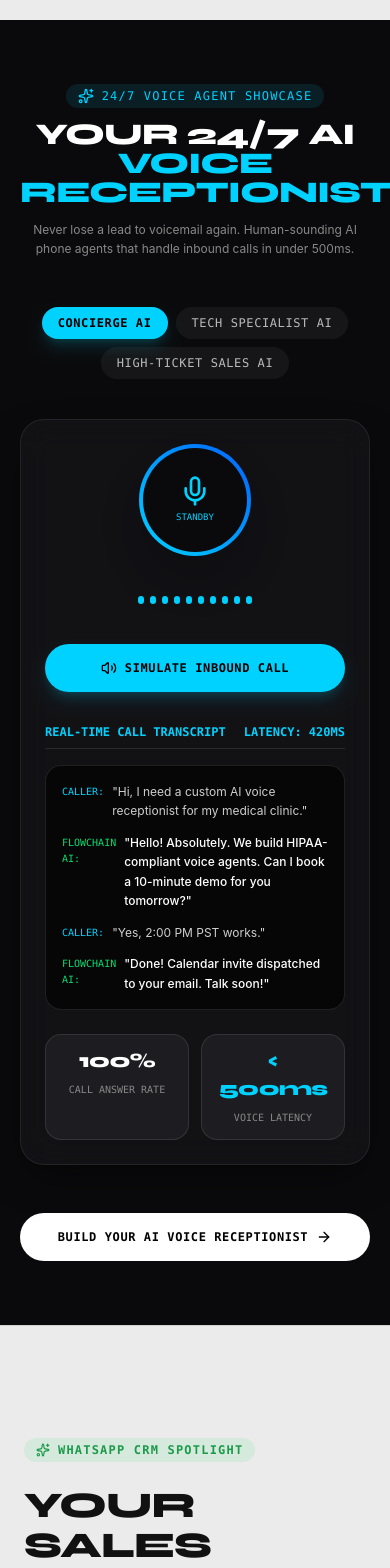
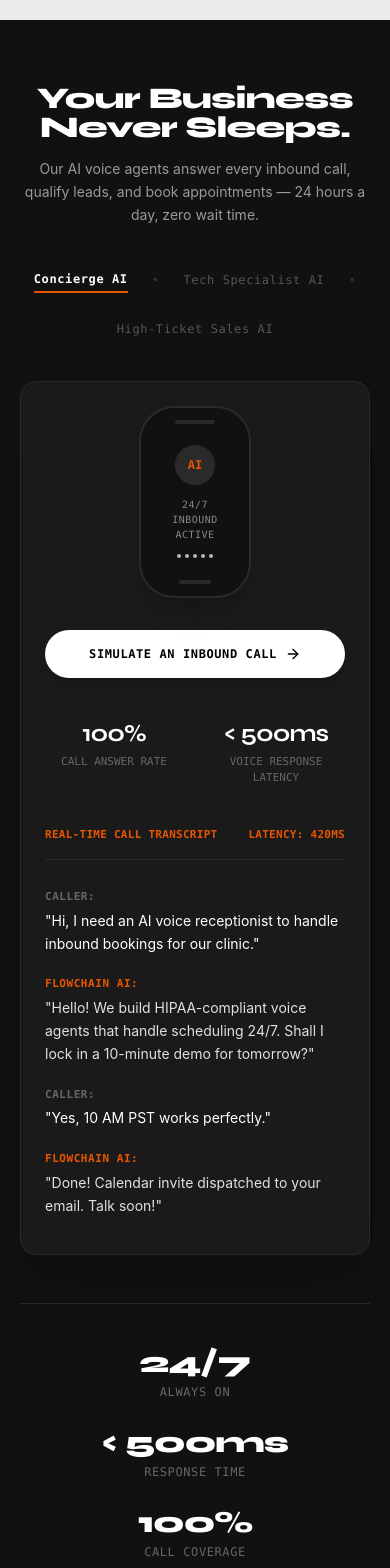
Before and after one commit to Immortal05-RAO/flwochain, a React (Vite) app: page / in a window 390 px wide. Shown: the part 6580-8148 px from the top of the page. Built offline with nearby package versions, Linux system fonts and the light colour scheme.

Commit message:
refactor: redesign AI Receptionist section with Stripe/Linear editorial aesthetic, warm dark #111111 background, phone illustration, white CTA pill, and orange transcript stream

```diff
--- a/src/components/AIReceptionistShowcase.tsx
+++ b/src/components/AIReceptionistShowcase.tsx
@@ -1,143 +1,289 @@
-import React, { useState } from 'react';
-import { Mic, Sparkles, Volume2, ArrowRight } from 'lucide-react';
+import React, { useState, useEffect, useRef } from 'react';
+import { ArrowRight } from 'lucide-react';
 
 interface AIReceptionistShowcaseProps {
   onOpenBooking: () => void;
 }
 
+type PersonaType = 'concierge' | 'technical' | 'sales';
+
 export const AIReceptionistShowcase: React.FC<AIReceptionistShowcaseProps> = ({ onOpenBooking }) => {
-  const [isPlayingCall, setIsPlayingCall] = useState(false);
-  const [activePersona, setActivePersona] = useState<'concierge' | 'technical' | 'sales'>('concierge');
+  const [activePersona, setActivePersona] = useState<PersonaType>('concierge');
+  const [isSimulating, setIsSimulating] = useState(false);
+  const [visibleStep, setVisibleStep] = useState<number>(4); // Default shows full transcript
+  const [isFading, setIsFading] = useState(false);
+  const cardRef = useRef<HTMLDivElement>(null);
+  const [isCardVisible, setIsCardVisible] = useState(false);
 
-  const personas = [
-    { id: 'concierge', name: 'Concierge AI', desc: 'Friendly booking & general inquiry handler.' },
-    { id: 'technical', name: 'Tech Specialist AI', desc: 'Deep technical qualification & spec intake.' },
-    { id: 'sales', name: 'High-Ticket Sales AI', desc: 'Enterprise lead qualification & executive booking.' },
+  // IntersectionObserver for entrance motion
+  useEffect(() => {
+    const observer = new IntersectionObserver(
+      (entries) => {
+        const [entry] = entries;
+        if (entry.isIntersecting) {
+          setIsCardVisible(true);
+        }
+      },
+      { threshold: 0.15 }
+    );
+
+    if (cardRef.current) {
+      observer.observe(cardRef.current);
+    }
+
+    return () => observer.disconnect();
+  }, []);
+
+  const personas: { id: PersonaType; label: string }[] = [
+    { id: 'concierge', label: 'Concierge AI' },
+    { id: 'technical', label: 'Tech Specialist AI' },
+    { id: 'sales', label: 'High-Ticket Sales AI' },
   ];
 
+  const transcriptData: Record<PersonaType, Array<{ sender: 'caller' | 'ai'; text: string }>> = {
+    concierge: [
+      { sender: 'caller', text: 'Hi, I need an AI voice receptionist to handle inbound bookings for our clinic.' },
+      { sender: 'ai', text: 'Hello! We build HIPAA-compliant voice agents that handle scheduling 24/7. Shall I lock in a 10-minute demo for tomorrow?' },
+      { sender: 'caller', text: 'Yes, 10 AM PST works perfectly.' },
+      { sender: 'ai', text: 'Done! Calendar invite dispatched to your email. Talk soon!' },
+    ],
+    technical: [
+      { sender: 'caller', text: 'Do your voice agents support multi-step CRM webhooks and live database lookups?' },
+      { sender: 'ai', text: 'Yes. Our agents execute real-time REST API queries mid-call with sub-500ms voice latency.' },
+      { sender: 'caller', text: 'Excellent. Let’s start a technical architecture audit.' },
+      { sender: 'ai', text: 'Understood. Reserving an engineering review slot for your team now.' },
+    ],
+    sales: [
+      { sender: 'caller', text: 'What is the ROI on deploying AI voice agents for enterprise inbound leads?' },
+      { sender: 'ai', text: 'Our clients average a 340% increase in lead velocity by capturing and qualifying 100% of after-hours calls.' },
+      { sender: 'caller', text: 'Sounds solid. Can we set up an executive strategy call?' },
+      { sender: 'ai', text: 'Locking in a 20-minute strategy session with Shashwat V. Rao & Dev U.' },
+    ],
+  };
+
+  const handlePersonaChange = (newPersona: PersonaType) => {
+    if (newPersona === activePersona) return;
+    setIsFading(true);
+    setTimeout(() => {
+      setActivePersona(newPersona);
+      setVisibleStep(4);
+      setIsFading(false);
+    }, 300);
+  };
+
+  const handleSimulateCall = () => {
+    if (isSimulating) return;
+    setIsSimulating(true);
+    setVisibleStep(1);
+
+    const timers = [
+      setTimeout(() => setVisibleStep(2), 1200),
+      setTimeout(() => setVisibleStep(3), 2600),
+      setTimeout(() => {
+        setVisibleStep(4);
+        setIsSimulating(false);
+      }, 4000),
+    ];
+
+    return () => timers.forEach(clearTimeout);
+  };
+
+  const currentTranscript = transcriptData[activePersona];
+
   return (
-    <section className="relative w-full bg-[#0A0A0C] text-white py-16 sm:py-28 px-5 sm:px-8 md:px-12 lg:px-16 selection:bg-[#00D2FF] selection:text-black">
+    <section
+      id="ai-receptionist"
+      className="relative w-full bg-[#111111] text-white py-16 sm:py-28 px-5 sm:px-8 md:px-12 lg:px-16 selection:bg-[#E85500] selection:text-white"
+    >
       <div className="max-w-6xl mx-auto">
-        {/* Header */}
-        <div className="text-center max-w-3xl mx-auto mb-12 sm:mb-16 space-y-3">
-          <div className="inline-flex items-center gap-2 font-mono text-xs text-[#00D2FF] uppercase tracking-widest px-3 py-1 bg-[#00D2FF]/10 rounded-full">
-            <Sparkles className="w-4 h-4" />
-            <span>24/7 VOICE AGENT SHOWCASE</span>
-          </div>
-
+        {/* Section Header */}
+        <div className="text-center max-w-2xl mx-auto mb-10 sm:mb-12 space-y-4">
           <h2 className="font-syne font-extrabold text-3xl sm:text-5xl lg:text-6xl text-white tracking-tight leading-[0.98]">
-            YOUR 24/7 AI <br />
-            <span className="text-[#00D2FF]">VOICE RECEPTIONIST.</span>
+            Your Business Never Sleeps.
           </h2>
 
-          <p className="font-sans text-xs sm:text-base text-[#888888] max-w-xl mx-auto leading-relaxed">
-            Never lose a lead to voicemail again. Human-sounding AI phone agents that handle inbound calls in under 500ms.
+          <p className="font-sans text-sm sm:text-base text-[#999999] max-w-[520px] mx-auto leading-relaxed">
+            Our AI voice agents answer every inbound call, qualify leads, and book appointments — 24 hours a day, zero wait time.
           </p>
         </div>
 
-        {/* Persona Selector Tabs (Mobile Stack / Scroll) */}
-        <div className="flex flex-wrap items-center justify-center gap-2 sm:gap-3 mb-10">
-          {personas.map((p) => (
+        {/* Service Type Selector (Clean text links with orange underline) */}
+        <div className="flex flex-wrap items-center justify-center gap-6 sm:gap-8 mb-10 font-mono text-xs uppercase tracking-wider">
+          {personas.map((p, idx) => (
+            <React.Fragment key={p.id}>
+              {idx > 0 && <span className="text-[#333333] select-none">•</span>}
               <button
-              key={p.id}
-              onClick={() => setActivePersona(p.id as any)}
-              className={`px-4 py-2 rounded-full font-mono text-xs uppercase tracking-wider transition-all duration-300 ${
+                onClick={() => handlePersonaChange(p.id)}
+                className={`transition-colors py-1 ${
                   activePersona === p.id
-                  ? 'bg-[#00D2FF] text-black font-bold shadow-lg shadow-cyan-500/20'
-                  : 'bg-white/5 text-white/70 hover:bg-white/10'
+                    ? 'text-white font-bold border-b-2 border-[#E85500] pb-1'
+                    : 'text-[#555555] hover:text-white'
                 }`}
               >
-              {p.name}
+                {p.label}
               </button>
+            </React.Fragment>
           ))}
         </div>
 
-        {/* MAIN SHOWCASE CONTAINER: Single Column Stack on Mobile */}
-        <div className="grid grid-cols-1 lg:grid-cols-12 gap-8 items-center glass-card-dark p-6 sm:p-10 rounded-3xl border border-white/15">
-          {/* Phone Call Simulator Box */}
-          <div className="lg:col-span-6 flex flex-col items-center justify-center text-center space-y-6 w-full">
-            <div className="relative w-28 h-28 sm:w-36 sm:h-36 rounded-full bg-gradient-to-tr from-[#00D2FF] to-blue-600 p-1 flex items-center justify-center shadow-2xl">
-              <div className="w-full h-full rounded-full bg-[#0A0A0C] flex flex-col items-center justify-center p-4">
-                <Mic className={`w-8 h-8 text-[#00D2FF] ${isPlayingCall ? 'animate-bounce' : ''}`} />
-                <span className="font-mono text-[9px] text-[#00D2FF] mt-1 uppercase">
-                  {isPlayingCall ? 'LIVE CALL ACTIVE' : 'STANDBY'}
-                </span>
+        {/* Main Interactive Centered Card */}
+        <div
+          ref={cardRef}
+          className={`bg-[#1A1A1A] border border-[#2A2A2A] rounded-2xl sm:rounded-3xl p-6 sm:p-10 lg:p-12 shadow-2xl transition-all duration-700 ease-out ${
+            isCardVisible ? 'opacity-100 scale-100' : 'opacity-0 scale-95'
+          }`}
+        >
+          <div className="grid grid-cols-1 lg:grid-cols-2 gap-10 lg:gap-14 items-center">
+            {/* Left Column — Phone Illustration & Clean White Pill Button */}
+            <div className="flex flex-col items-center justify-center text-center space-y-8 w-full">
+              {/* Minimal Dark Phone Silhouette Illustration */}
+              <div className="relative w-28 h-48 sm:w-32 sm:h-56 rounded-[2.2rem] bg-[#111111] border-2 border-[#2A2A2A] p-2 flex flex-col justify-between items-center shadow-xl">
+                {/* Phone Speaker Notch */}
+                <div className="w-10 h-1 bg-[#2A2A2A] rounded-full mt-1" />
+
+                {/* Inner Screen Display */}
+                <div className="w-full my-auto flex flex-col items-center space-y-3 px-2">
+                  <div className="w-10 h-10 rounded-full bg-[#2A2A2A] flex items-center justify-center text-[#E85500] font-mono text-xs font-bold">
+                    AI
+                  </div>
+                  <div className="font-mono text-[10px] uppercase tracking-wider text-[#888888]">
+                    {isSimulating ? 'CALL IN PROGRESS' : '24/7 INBOUND ACTIVE'}
+                  </div>
+                  {/* Single Minimal Audio Line Waveform */}
+                  <div className="w-16 h-1 flex items-center justify-center gap-1">
+                    {[12, 24, 16, 28, 14].map((h, i) => (
+                      <div
+                        key={i}
+                        className="w-1 bg-white/70 rounded-full transition-all duration-300"
+                        style={{ height: isSimulating ? `${h}px` : '4px' }}
+                      />
+                    ))}
                   </div>
                 </div>
 
-            {/* Audio Waveform Visualizer */}
-            <div className="w-full flex items-center justify-center gap-1.5 h-10">
-              {[16, 28, 12, 36, 20, 32, 14, 24, 38, 18].map((h, i) => (
-                <div
-                  key={i}
-                  className="w-1.5 bg-[#00D2FF] rounded-full transition-all duration-300"
-                  style={{
-                    height: isPlayingCall ? `${Math.min(36, h * (1 + Math.random()))}px` : '8px',
-                  }}
-                />
-              ))}
+                {/* Home Indicator */}
+                <div className="w-8 h-1 bg-[#2A2A2A] rounded-full mb-1" />
               </div>
 
-            {/* Simulate Call Button */}
+              {/* Single CTA Button — Clean White Pill Button (Hover shifts to orange) */}
               <button
-              onClick={() => setIsPlayingCall(!isPlayingCall)}
-              className="w-full sm:w-auto min-h-[48px] px-8 py-3 bg-[#00D2FF] text-black font-mono font-bold text-xs uppercase tracking-wider rounded-full flex items-center justify-center gap-2 shadow-lg shadow-cyan-500/20"
+                onClick={handleSimulateCall}
+                disabled={isSimulating}
+                className="w-full sm:w-auto min-h-[48px] px-8 py-3.5 bg-white hover:bg-[#E85500] text-black hover:text-white font-mono text-xs font-bold uppercase tracking-wider rounded-full shadow-lg transition-all duration-300 flex items-center justify-center gap-2 group"
               >
-              <Volume2 className="w-4 h-4" />
-              <span>{isPlayingCall ? 'End Call Demo' : 'Simulate Inbound Call'}</span>
+                <span>{isSimulating ? 'Simulating Call...' : 'Simulate an Inbound Call'}</span>
+                <ArrowRight className="w-4 h-4 transition-transform group-hover:translate-x-1" />
               </button>
+
+              {/* Minimal Data Stats Below Button */}
+              <div className="grid grid-cols-2 gap-6 w-full max-w-xs pt-2">
+                <div className="text-center">
+                  <div className="font-syne font-bold text-2xl sm:text-3xl text-white">
+                    100%
                   </div>
-
-          {/* Transcript Log & Metrics */}
-          <div className="lg:col-span-6 space-y-4 w-full">
-            <div className="font-mono text-xs text-[#00D2FF] uppercase font-bold flex items-center justify-between border-b border-white/10 pb-2">
-              <span>REAL-TIME CALL TRANSCRIPT</span>
-              <span>LATENCY: 420MS</span>
-            </div>
-
-            <div className="bg-black/60 rounded-2xl p-4 sm:p-5 border border-white/10 space-y-3 text-xs sm:text-sm font-sans leading-relaxed">
-              <div className="flex items-start gap-2">
-                <span className="font-mono text-[10px] text-[#00D2FF] uppercase mt-0.5">Caller:</span>
-                <p className="text-white/80">"Hi, I need a custom AI voice receptionist for my medical clinic."</p>
-              </div>
-
-              <div className="flex items-start gap-2">
-                <span className="font-mono text-[10px] text-green-400 uppercase mt-0.5">Flowchain AI:</span>
-                <p className="text-white font-medium">"Hello! Absolutely. We build HIPAA-compliant voice agents. Can I book a 10-minute demo for you tomorrow?"</p>
-              </div>
-
-              <div className="flex items-start gap-2">
-                <span className="font-mono text-[10px] text-[#00D2FF] uppercase mt-0.5">Caller:</span>
-                <p className="text-white/80">"Yes, 2:00 PM PST works."</p>
-              </div>
-
-              <div className="flex items-start gap-2">
-                <span className="font-mono text-[10px] text-green-400 uppercase mt-0.5">Flowchain AI:</span>
-                <p className="text-white font-medium">"Done! Calendar invite dispatched to your email. Talk soon!"</p>
+                  <div className="font-mono text-[11px] text-[#666666] uppercase mt-1">
+                    Call Answer Rate
                   </div>
                 </div>
 
-            {/* Key Stat Cards Stack */}
-            <div className="grid grid-cols-2 gap-3 pt-2">
-              <div className="p-3 bg-white/5 rounded-2xl border border-white/10 text-center">
-                <span className="font-syne font-extrabold text-xl sm:text-2xl text-white block">100%</span>
-                <span className="font-mono text-[10px] text-[#888888] uppercase">Call Answer Rate</span>
+                <div className="text-center">
+                  <div className="font-syne font-bold text-2xl sm:text-3xl text-white">
+                    &lt; 500ms
                   </div>
-              <div className="p-3 bg-white/5 rounded-2xl border border-white/10 text-center">
-                <span className="font-syne font-extrabold text-xl sm:text-2xl text-[#00D2FF] block">&lt; 500ms</span>
-                <span className="font-mono text-[10px] text-[#888888] uppercase">Voice Latency</span>
+                  <div className="font-mono text-[11px] text-[#666666] uppercase mt-1">
+                    Voice Response Latency
                   </div>
                 </div>
               </div>
             </div>
 
-        {/* CTA */}
+            {/* Right Column — Clean Line-by-Line Transcript Panel */}
+            <div className="space-y-4 w-full">
+              {/* Header Row */}
+              <div className="flex items-center justify-between font-mono text-[11px] text-[#E85500] font-bold uppercase tracking-wide">
+                <span>REAL-TIME CALL TRANSCRIPT</span>
+                <span>LATENCY: 420MS</span>
+              </div>
+
+              {/* Divider */}
+              <div className="w-full h-px bg-[#2A2A2A]" />
+
+              {/* Conversation Transcript Stream */}
+              <div
+                className={`space-y-5 py-3 min-h-[260px] transition-opacity duration-300 ${
+                  isFading ? 'opacity-0' : 'opacity-100'
+                }`}
+              >
+                {currentTranscript.slice(0, visibleStep).map((row, idx) => (
+                  <div key={idx} className="space-y-1 text-sm font-sans leading-relaxed animate-fade-in">
+                    <div className="font-mono text-[11px] uppercase tracking-wider font-bold">
+                      {row.sender === 'caller' ? (
+                        <span className="text-[#666666]">CALLER:</span>
+                      ) : (
+                        <span className="text-[#E85500]">FLOWCHAIN AI:</span>
+                      )}
+                    </div>
+                    <p className={row.sender === 'caller' ? 'text-white' : 'text-[#E0E0E0]'}>
+                      "{row.text}"
+                    </p>
+                  </div>
+                ))}
+
+                {/* 3-Dot Pulse Typing Indicator before next AI line */}
+                {isSimulating && visibleStep < 4 && (
+                  <div className="flex items-center gap-1.5 pt-2">
+                    <span className="font-mono text-[11px] text-[#E85500] uppercase font-bold mr-2">
+                      FLOWCHAIN AI:
+                    </span>
+                    <div className="flex items-center gap-1">
+                      <span className="w-1.5 h-1.5 rounded-full bg-[#E85500] animate-ping" />
+                      <span className="w-1.5 h-1.5 rounded-full bg-[#E85500] animate-ping delay-150" />
+                      <span className="w-1.5 h-1.5 rounded-full bg-[#E85500] animate-ping delay-300" />
+                    </div>
+                  </div>
+                )}
+              </div>
+            </div>
+          </div>
+        </div>
+
+        {/* Stats Bar Below Card (3 Stats separated by thin vertical dividers) */}
+        <div className="mt-12 sm:mt-16 grid grid-cols-1 sm:grid-cols-3 gap-6 sm:gap-0 border-t border-[#2A2A2A] pt-10 text-center">
+          <div className="sm:border-r border-[#2A2A2A] sm:px-4">
+            <div className="font-syne font-extrabold text-3xl sm:text-4xl text-white mb-1">
+              24/7
+            </div>
+            <div className="font-mono text-xs text-[#666666] uppercase tracking-wider">
+              Always On
+            </div>
+          </div>
+
+          <div className="sm:border-r border-[#2A2A2A] sm:px-4">
+            <div className="font-syne font-extrabold text-3xl sm:text-4xl text-white mb-1">
+              &lt; 500ms
+            </div>
+            <div className="font-mono text-xs text-[#666666] uppercase tracking-wider">
+              Response Time
+            </div>
+          </div>
+
+          <div className="sm:px-4">
+            <div className="font-syne font-extrabold text-3xl sm:text-4xl text-white mb-1">
+              100%
+            </div>
+            <div className="font-mono text-xs text-[#666666] uppercase tracking-wider">
+              Call Coverage
+            </div>
+          </div>
+        </div>
+
+        {/* Bottom CTA Button */}
         <div className="mt-12 text-center">
           <button
             onClick={onOpenBooking}
-            className="w-full sm:w-auto min-h-[48px] px-8 py-3.5 bg-white text-black hover:bg-[#00D2FF] font-mono text-xs font-semibold uppercase tracking-wider rounded-full transition-colors inline-flex items-center justify-center gap-2"
+            className="w-full sm:w-auto min-h-[48px] px-8 py-3.5 bg-[#E85500] hover:bg-[#D44B00] text-white font-mono text-xs font-semibold uppercase tracking-wider rounded-full shadow-xl transition-all duration-300 inline-flex items-center justify-center gap-2"
           >
-            <span>Build Your AI Voice Receptionist</span>
+            <span>Deploy Your AI Voice Receptionist</span>
             <ArrowRight className="w-4 h-4" />
           </button>
         </div>
```
Lines whose indentation alone changed are shown as unchanged.
